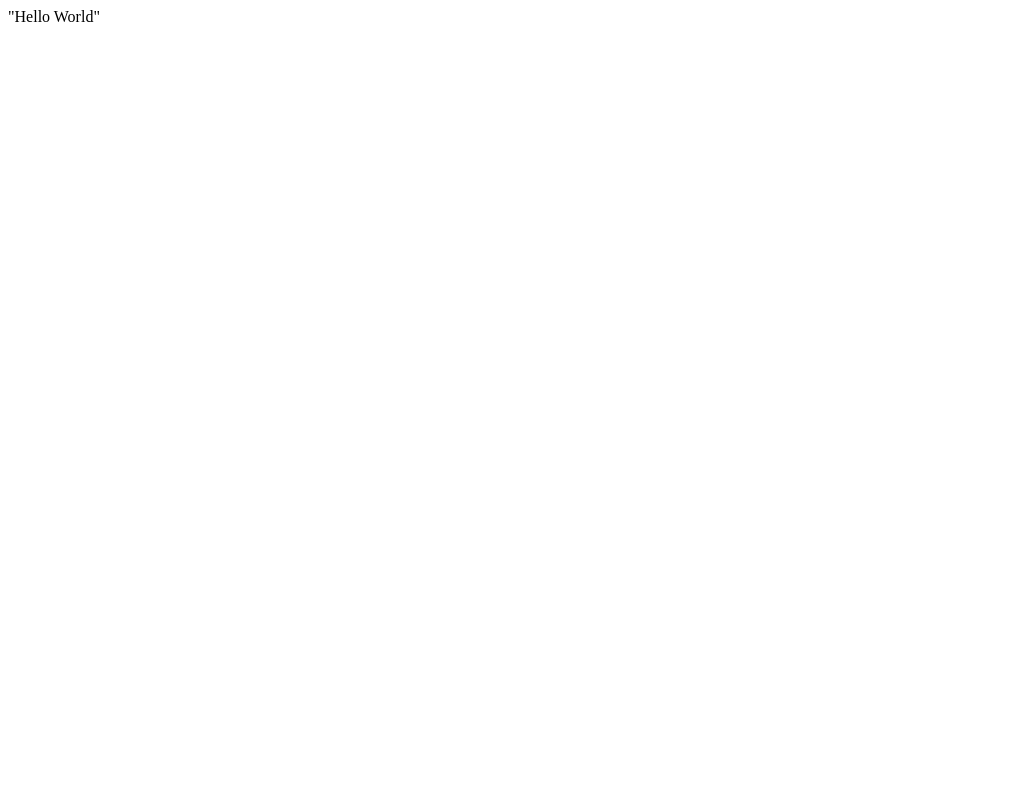
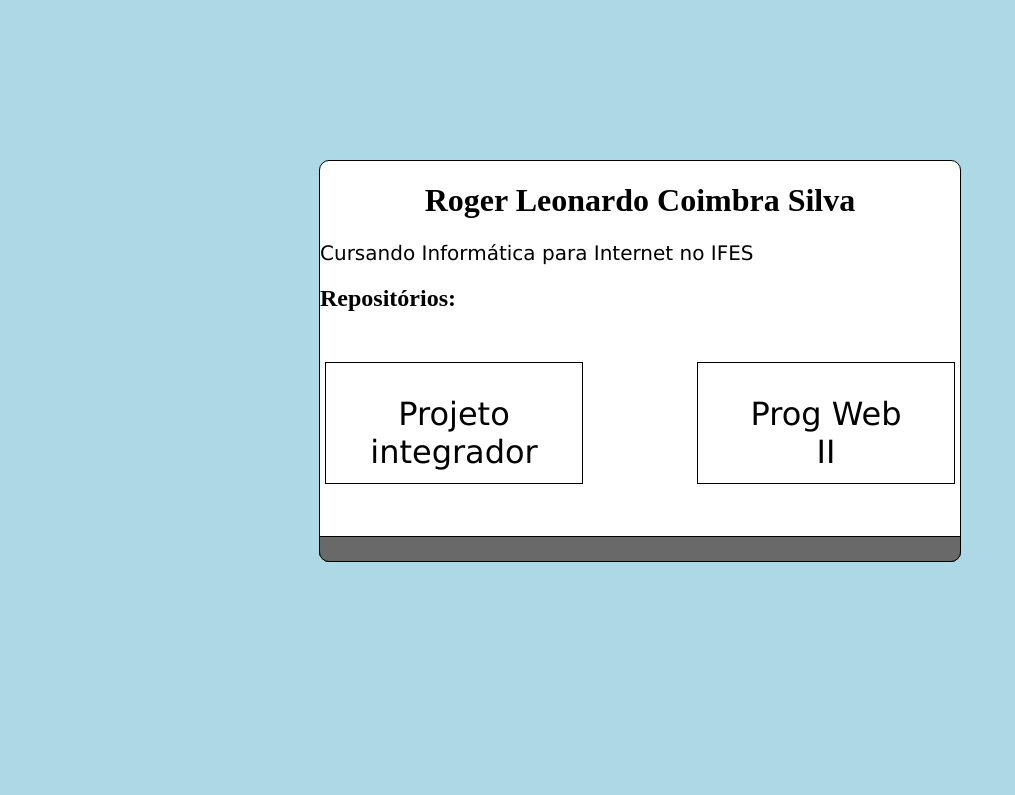
Before and after one commit to coi33443/coi33443.github.io, a plain HTML site: page docs/index.html in a window 1280 px wide. Shown: the whole page, without its empty margins (0-1015 px from the left). Drawn offline with Linux system fonts and the light colour scheme.

Commit message:
Initial commit

```diff
--- a/docs/index.html
+++ b/docs/index.html
@@ -1 +1,91 @@
-"Hello World"
+<html>
+	<head>
+		<title>Roger Leonardo</title>
+		<style>
+			body {
+			background-color: lightblue;
+				}
+
+			h1#nome {
+				text-align: center;
+				}
+
+			p {
+				font-family: verdana;
+				font-size: 20px;
+			}
+
+			div {
+
+					margin: auto;
+					border: 1px solid black;
+				}
+
+			a.click{
+					display: block;
+    				text-decoration: none;
+					}
+
+			#back {
+					position: relative;
+					width: 50vw;
+					height: 50vh;
+					background-color: white;
+					margin-top: 20vh;
+					border-radius: 10px
+					}
+
+			.click{
+						cursor: pointer;
+						width: 20vw;
+						height: 15vh;
+						position: relative;
+						top:30px;
+						text-align: center
+
+					}
+			#c1 {
+				float:left;
+				margin-left: 5px;
+			}
+
+			#c2{
+				float:right;
+				margin-right: 5px;
+			}
+			.descricao {
+							font-size: 32px;
+						}
+			#barra {
+						position: absolute;
+						width: 50vw;
+						height: 3vh;
+						left: -1;
+						border-radius: 0px 0px 10px 10px;
+						background-color: #696969;
+						bottom: -1;
+					}
+		</style>
+		<script type="text/javascript">
+			function mudarPag(pag){
+				window.location = pag.getAttribute('value');
+			}
+		</script>
+	</head>
+
+	<body>
+		<div id="back">
+			<H1 id = "nome">Roger Leonardo Coimbra Silva</h1>
+				<p>Cursando Informática para Internet no IFES</p>
+			<h2> Reposit&oacute;rios: </h2>
+			<div id = "c1" class = "click" onclick = "mudarPag(this)" value = "https://github.com/coi33443/proj_int">
+				<p class = "descricao">Projeto<br>integrador</p>
+			</div>
+			<div id = "c2" class = "click" onclick = "mudarPag(this)" value = "https://github.com/coi33443/progweb2">
+				<p class = "descricao">Prog Web<br>II</p>
+			</div>
+			<div id="barra">
+			</div>
+		</div>
+	</body>
+</html>
```
